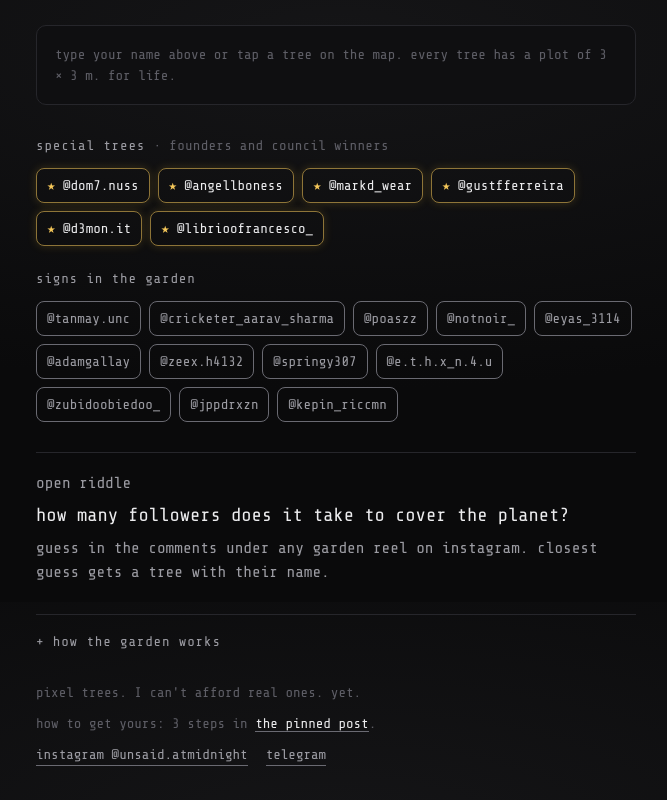
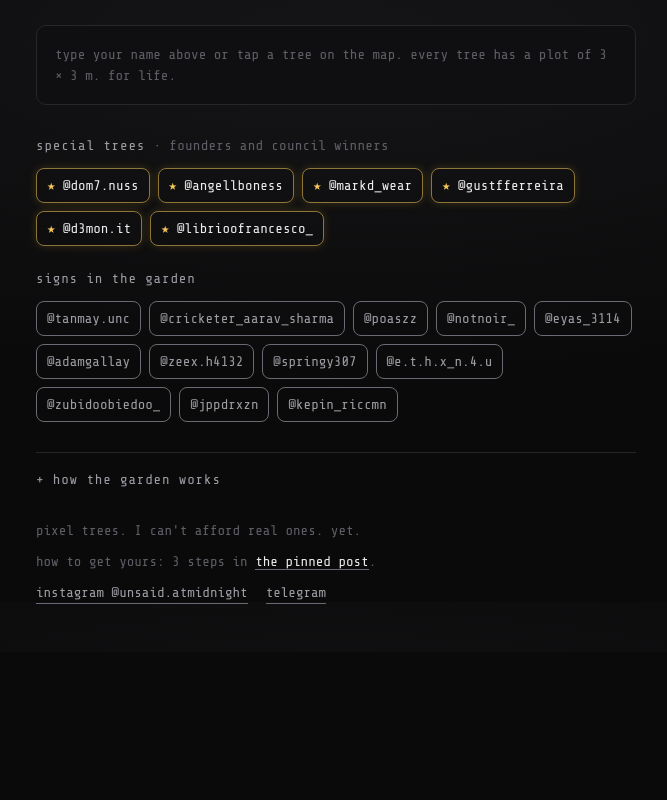
Before and after one commit to unsaidatmidnight/garden, a plain HTML site: page index.html in a window 1280 px wide. Shown: the part 998-1798 px from the top of the page, without its empty margins (304-971 px from the left). After the commit the page ends 1650 px from the top, so only its background shows below. Drawn offline with nearby package versions, Linux system fonts and the light colour scheme; animation ran at ten frames a second.

Commit message:
garden: the riddle is closed
Co-Authored-By: Claude Opus 5.5 <noreply@anthropic.com>
Claude-Session: https://claude.ai/code/session_01CHNcMBfUZTfYjNm6PPQEWS

```diff
--- a/index.html
+++ b/index.html
@@ -25,7 +25,7 @@ img { max-width: 100%; }
 <link rel="preconnect" href="https://fonts.gstatic.com" crossorigin>
 <link rel="stylesheet" href="https://fonts.googleapis.com/css2?family=Share+Tech+Mono&display=swap">
 <style>
-/* layout: one narrow night-diary column — header + hook, name search, live garden map, tree card, signs, riddle */
+/* layout: one narrow night-diary column — header + hook, name search, live garden map, tree card, signs */
 :root {
   --bg: #0a0a0b;
   --bg-hi: #151517;
@@ -163,7 +163,7 @@ footer a:hover { color: var(--fg); border-color: var(--fg); }
     {"n": 8, "nick": "gustfferreira", "day": 3, "founder": true, "look": "red", "status": "red. on purpose.", "note": "the only red tree here. it insists it's autumn. now with a dachshund next door."},
     {"n": 9, "nick": "d3mon.it", "day": 3, "note": "asked for eyes. the council said yes. it blinks every few seconds. it sees everything.", "winner": true, "look": "eyes", "status": "watching."},
     {"n": 10, "nick": "notnoir_", "day": 3, "note": "asked for a tree that glows green. no comment. none at all."},
-    {"n": 11, "nick": "eyas_3114", "day": 3, "note": "guessed 170 million trees. the riddle is still open. so is the garden."},
+    {"n": 11, "nick": "eyas_3114", "day": 3, "note": "guessed 170 million trees. the real answer was a lot more trees."},
     {"n": 12, "nick": "adamgallay", "day": 4, "note": "said \"mee\" with a heart. the sign took the heart seriously."},
     {"n": 13, "nick": "zeex.h4132", "day": 4, "note": "said \"I would love a tree\" with a heart. the tree loves you back. quietly."},
     {"n": 14, "nick": "springy307", "day": 6, "note": "said \"me\" under a diary post. the carving found him anyway."},
@@ -221,12 +221,6 @@ footer a:hover { color: var(--fg); border-color: var(--fg); }
       <h2>signs in the garden</h2>
       <div class="chips" id="signs"></div>
     </div>
-  </section>
-
-  <section class="riddle">
-    <p>open riddle</p>
-    <p class="q">how many followers does it take to cover the planet?</p>
-    <p id="riddleWhere">guess in the comments under any garden reel on instagram. closest guess gets a tree with their name.</p>
   </section>
 
   <details class="rules">
```
